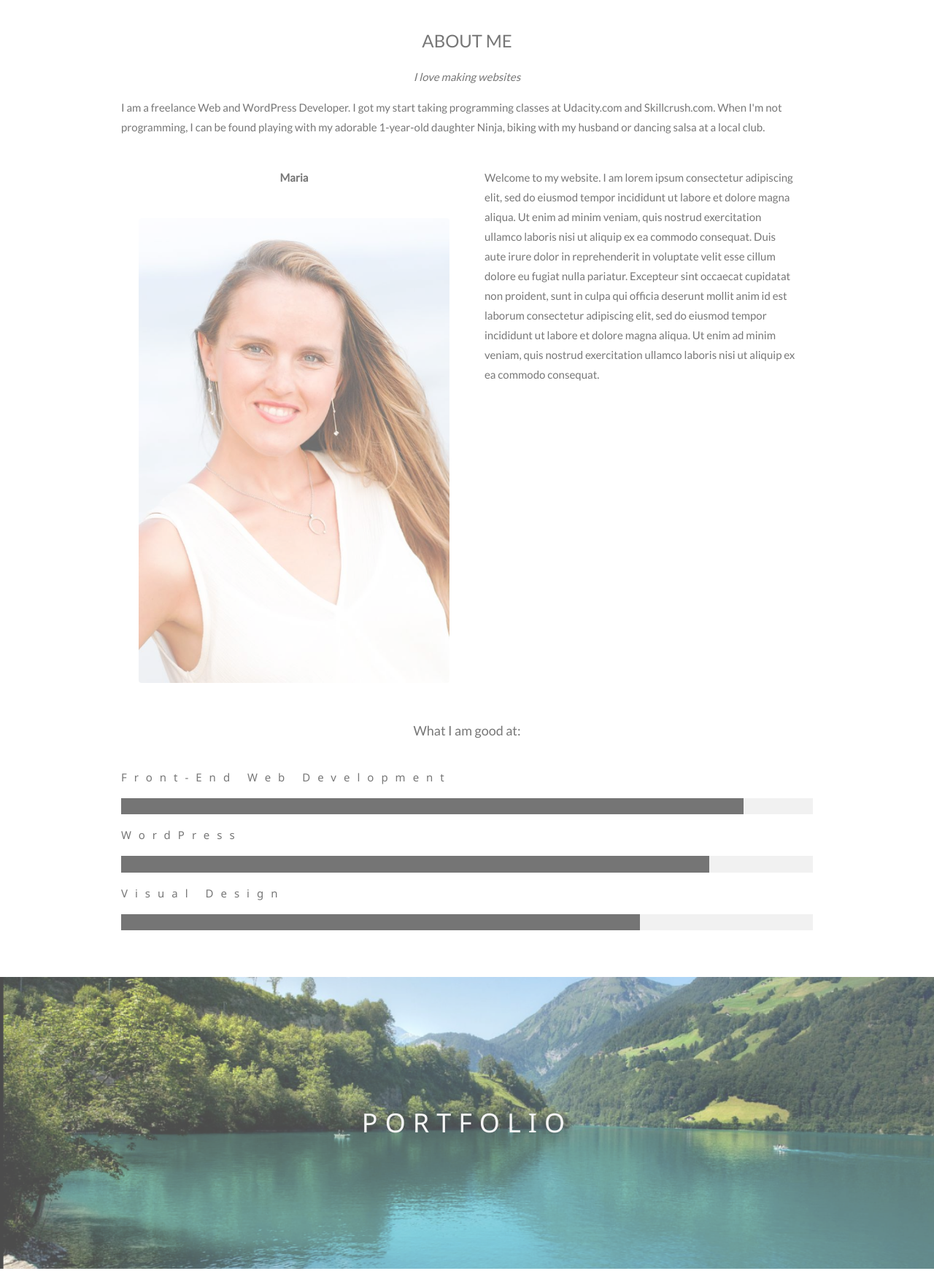
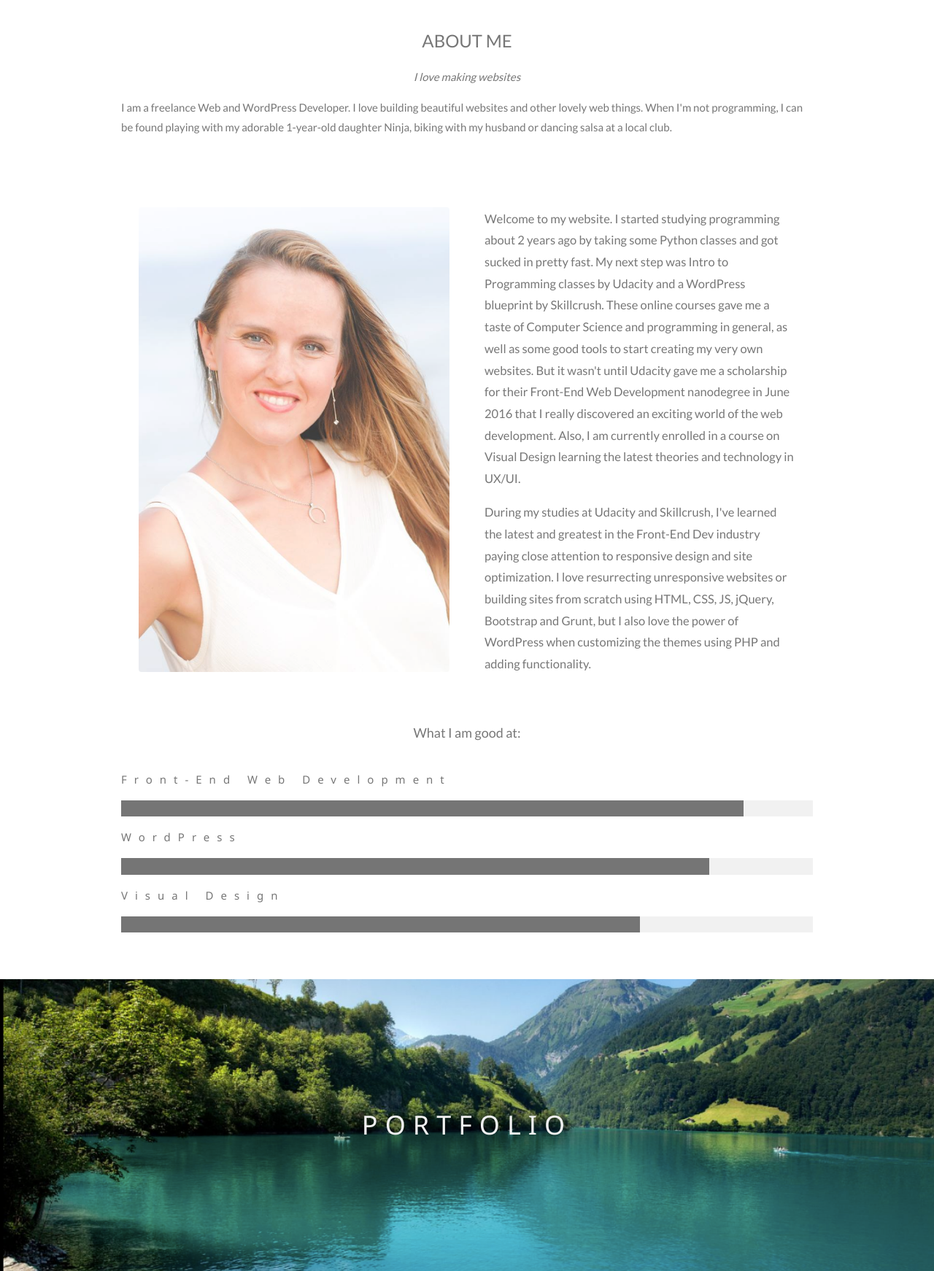
Before and after one commit to mashablair/portfolio-parallax, a plain HTML site: page index.html in a window 1280 px wide. Shown: the part 840-2582 px from the top of the page at 73% size. Drawn offline with Linux system fonts and the light colour scheme; some packages are replaced by stand-ins of ours.

Commit message:
content and styling edits, added link to the button. styled front image.

```diff
--- a/index.html
+++ b/index.html
@@ -1,6 +1,6 @@
 <!DOCTYPE html>
 <html>
-<title>W3.CSS Template</title>
+<title>Maria Blair</title>
 <meta name="viewport" content="width=device-width, initial-scale=1">
 <!-- <link rel="stylesheet" href="http://www.w3schools.com/lib/w3.css"> -->
 <link rel="stylesheet" href="styles.css">
@@ -25,12 +25,14 @@ body, html {
 
 /* First image (Logo. Full height) */
 .bgimg-1 {
+    opacity: 1;
     background-image: url('red.png');
     min-height: 100%;
 }
 
 /* Second image (Portfolio) */
 .bgimg-2 {
+    opacity: 1;
     background-image: url("lake.png");
     min-height: 400px;
 }
@@ -53,10 +55,9 @@ body, html {
 
 /* Turn off parallax scrolling for tablets and phones */
 @media only screen and (max-width: 1024px) {
-    .bgimg-1, .bgimg-2, .bgimg-3 {
-        background-attachment: scroll;
-    }
+    .bgimg-1, .bgimg-2, .bgimg-3 { background-attachment: scroll; }
 }
+
 </style>
 <body>
 
@@ -81,18 +82,21 @@ body, html {
 <div class="w3-content w3-container w3-padding-64">
   <h3 class="w3-center">ABOUT ME</h3>
   <p class="w3-center"><em>I love making websites</em></p>
-  <p>I am a freelance Web and WordPress Developer. I got my start taking programming classes at Udacity.com and Skillcrush.com.  When I'm not programming, I can be found playing with my adorable 1-year-old daughter Ninja, biking with my husband or dancing salsa at a local club.</p>
+  <p>I am a freelance Web and WordPress Developer. I love building beautiful websites and other lovely web things.  When I'm not programming, I can be found playing with my adorable 1-year-old daughter Ninja, biking with my husband or dancing salsa at a local club.</p>
   <div class="w3-row">
     <div class="w3-col m6 w3-center w3-padding-large">
-      <p><b>Maria</b></p><br>
-      <img src="maria.jpg" class="w3-round w3-image w3-opacity w3-hover-opacity-off" alt="Photo of Me" width="500" height="333">
+      <p><b> </b></p><br>
+      <br>
+      <img src="maria.jpg" id='maria-img' class="w3-round w3-image w3-hover-opacity-off" alt="Photo of Me" width="500" height="333">
     </div>
 
     <!-- Hide this text on small devices -->
     <div class="w3-col m6 w3-hide-small w3-padding-large">
-      <p>Welcome to my website. I am lorem ipsum consectetur adipiscing elit, sed do eiusmod tempor incididunt ut labore et dolore magna aliqua. Ut enim ad minim veniam, quis nostrud exercitation ullamco laboris nisi ut aliquip ex ea commodo consequat. Duis aute irure
-        dolor in reprehenderit in voluptate velit esse cillum dolore eu fugiat nulla pariatur. Excepteur sint occaecat cupidatat non proident, sunt in culpa qui officia deserunt mollit anim id est laborum consectetur adipiscing elit, sed do eiusmod tempor
-        incididunt ut labore et dolore magna aliqua. Ut enim ad minim veniam, quis nostrud exercitation ullamco laboris nisi ut aliquip ex ea commodo consequat.</p>
+      <br>
+      <br>
+      <p style='font-size: 1.1em'>Welcome to my website. I started studying programming about 2 years ago by taking some Python classes and got sucked in pretty fast.  My next step was Intro to Programming classes by Udacity and a WordPress blueprint by Skillcrush.  These online courses gave me a taste of Computer Science and programming in general, as well as some good tools to start creating my very own websites.  But it wasn't until Udacity gave me a scholarship for their Front-End Web Development nanodegree in June 2016 that I really discovered an exciting world of the web development.  Also, I am currently enrolled in a course on Visual Design learning the latest theories and technology in UX/UI.</p>
+
+      <p style='font-size: 1.1em'>During my studies at Udacity and Skillcrush, I've learned the latest and greatest in the Front-End Dev industry paying close attention to responsive design and site optimization.  I love resurrecting unresponsive websites or building sites from scratch using HTML, CSS, JS, jQuery, Bootstrap and Grunt, but I also love the power of WordPress when customizing the themes using PHP and adding functionality.  </p>
     </div>
   </div>
   <p class="w3-large w3-center w3-padding-16">What I am good at:</p>
@@ -120,7 +124,7 @@ body, html {
 <!-- Container (Portfolio Section) -->
 <div class="w3-content w3-container w3-padding-64">
   <h3 class="w3-center">MY WORK</h3>
-  <p class="w3-center"><em>Here are some of the images I really love.<br> Click on the images to make them bigger</em></p><br>
+  <p class="w3-center"><em>These images are not mine but I really love them.<br> Click on the images to make them bigger.</em></p><br>
 
   <!-- Responsive Grid. Four columns on tablets, laptops and desktops. Will stack on mobile devices/small screens (100% width) -->
   <div class="w3-row-padding w3-center">
@@ -157,7 +161,7 @@ body, html {
     <div class="w3-col m3">
       <img src="sky.jpeg" style="width:100%" onclick="onClick(this)" class="w3-hover-opacity" alt="Sailing">
     </div>
-    <button class="w3-btn w3-light-grey w3-padding-xlarge" style="margin-top:64px">LOAD MORE</button>
+    <a href="https://mashablair.github.io/" class="button w3-btn w3-light-grey w3-padding-xlarge" style="margin-top:64px">SHOW PORTFOLIO</a>
   </div>
 </div>
 
@@ -193,7 +197,7 @@ body, html {
         <i class="fa fa-phone w3-hover-text-black" style="width:30px"></i> Phone: (805) 636-6461<br>
         <i class="fa fa-envelope w3-hover-text-black" style="width:30px"> </i> Email: mashablair@mail.com<br>
       </div>
-      <p>Or leave me a note here:</p>
+<!--       <p>Or leave me a note here:</p>
       <div class="w3-row-padding" style="margin:0 -16px 8px -16px">
         <div class="w3-half">
           <input class="w3-input w3-border w3-hover-light-grey" type="text" placeholder="Name">
@@ -203,7 +207,7 @@ body, html {
         </div>
       </div>
       <input class="w3-input w3-border w3-hover-light-grey" type="text" placeholder="Comment">
-      <button class="w3-btn w3-section w3-right">SEND MESSAGE</button>
+      <button class="w3-btn w3-section w3-right">SEND MESSAGE</button> -->
     </div>
   </div>
 </div>
@@ -261,7 +265,7 @@ function myFunction() {
     if (document.body.scrollTop > 100 || document.documentElement.scrollTop > 100) {
         navbar.className = "w3-navbar" + " w3-card-2" + " w3-animate-top" + " w3-white";
     } else {
-        navbar.className = navbar.className.replace(" w3-card-2 w3-animate-top w3-white", "");
+        navbar.className = navbar.className.replace("w3-card-2 w3-animate-top w3-white", "");
     }
 }
 </script>
--- a/styles.css
+++ b/styles.css
@@ -1,3 +1,16 @@
+#maria-img {
+    opacity: 0.8;
+    max-width:100%;
+    height:auto;
+    border-radius:4px!important;
+}
+
+#maria-img:hover {
+    opacity:1;
+    filter:alpha(opacity=60);
+    -webkit-backface-visibility:hidden;
+}
+
 /* W3.CSS 2.8 by Jan Egil and Borge Refsnes */
 html{box-sizing:border-box}*,*:before,*:after{box-sizing:inherit}
 /* Extract from normalize.css by Nicolas Gallagher and Jonathan Neal git.io/normalize */
@@ -35,7 +48,12 @@ h1,h2,h3,h4,h5,h6{font-weight:400;margin:10px 0}.w3-wide{letter-spacing:4px}
 h1 a,h2 a,h3 a,h4 a,h5 a,h6 a{font-weight:inherit}
 hr{border:0;border-top:1px solid #eee;margin:20px 0}
 img{margin-bottom:-5px}a{color:inherit}
-.w3-image{max-width:100%;height:auto}
+
+.w3-image {
+    max-width:100%;
+    height:auto
+}
+
 .w3-table,.w3-table-all{border-collapse:collapse;border-spacing:0;width:100%;display:table}
 .w3-table-all{border:1px solid #ccc}
 .w3-bordered tr,.w3-table-all tr{border-bottom:1px solid #ddd}
@@ -64,7 +82,7 @@ img{margin-bottom:-5px}a{color:inherit}
 ul.w3-ul{list-style-type:none;padding:0;margin:0}ul.w3-ul li{padding:6px 2px 6px 16px;border-bottom:1px solid #ddd}ul.w3-ul li:last-child{border-bottom:none}
 .w3-tooltip,.w3-display-container{position:relative}.w3-tooltip .w3-text{display:none}.w3-tooltip:hover .w3-text{display:inline-block}
 .w3-navbar{list-style-type:none;margin:0;padding:0;overflow:hidden}
-.w3-navbar li{float:left}.w3-navbar li a,.w3-navitem{display:block;padding:8px 16px}.w3-navbar li a:hover{color:#000;background-color:#ccc}
+.w3-navbar li{float:left;color:white;}.w3-navbar li a,.w3-navitem{display:block;padding:8px 16px}.w3-navbar li a:hover{color:#000;background-color:#ccc}
 .w3-navbar .w3-dropdown-hover,.w3-navbar .w3-dropdown-click{position:static}
 .w3-navbar .w3-dropdown-hover:hover,.w3-navbar .w3-dropdown-hover:first-child,.w3-navbar .w3-dropdown-click:hover{background-color:#ccc;color:#000}
 .w3-navbar a,.w3-topnav a,.w3-sidenav a,.w3-dropdown-content a,.w3-accordion-content a,.w3-dropnav a{text-decoration:none!important}
@@ -180,7 +198,15 @@ input[type=checkbox].w3-check:disabled+.w3-validate,input[type=radio].w3-radio:d
 .w3-display-topmiddle{position:absolute;left:50%;top:0;transform:translate(-50%,0%);-ms-transform:translate(-50%,0%)}
 .w3-display-bottommiddle{position:absolute;left:50%;bottom:0;transform:translate(-50%,0%);-ms-transform:translate(-50%,0%)}
 .w3-circle{border-radius:50%!important}
-.w3-round-small{border-radius:2px!important}.w3-round,.w3-round-medium{border-radius:4px!important}
+
+.w3-round-small {
+    border-radius:2px!important
+}
+
+.w3-round,.w3-round-medium {
+    border-radius:4px!important
+}
+
 .w3-round-large{border-radius:8px!important}.w3-round-xlarge{border-radius:16px!important}
 .w3-round-xxlarge{border-radius:32px!important}.w3-round-jumbo{border-radius:64px!important}
 .w3-border-0{border:0!important}.w3-border{border:1px solid #ccc!important}
@@ -247,8 +273,19 @@ input[type=checkbox].w3-check:disabled+.w3-validate,input[type=radio].w3-radio:d
 @-webkit-keyframes animatezoom{from{-webkit-transform:scale(0)} to{-webkit-transform:scale(1)}}
 @keyframes animatezoom{from{transform:scale(0)} to{transform:scale(1)}}
 .w3-animate-input{-webkit-transition:width 0.4s ease-in-out;transition:width 0.4s ease-in-out}.w3-animate-input:focus{width:100%!important}
-.w3-opacity,.w3-hover-opacity:hover{opacity:0.60;filter:alpha(opacity=60);-webkit-backface-visibility:hidden}
-.w3-opacity-off,.w3-hover-opacity-off:hover{opacity:1;filter:alpha(opacity=100);-webkit-backface-visibility:hidden}
+
+.w3-opacity,.w3-hover-opacity:hover {
+    opacity:0.60;
+    filter:alpha(opacity=60);
+    -webkit-backface-visibility:hidden
+}
+
+.w3-opacity-off,.w3-hover-opacity-off:hover {
+    opacity:1;
+    filter:alpha(opacity=100);
+    -webkit-backface-visibility:hidden
+}
+
 .w3-text-shadow{text-shadow:1px 1px 0 #444}.w3-text-shadow-white{text-shadow:1px 1px 0 #ddd}
 .w3-transparent{background-color:transparent!important}
 .w3-hover-none:hover{box-shadow:none!important;background-color:transparent!important}
```
